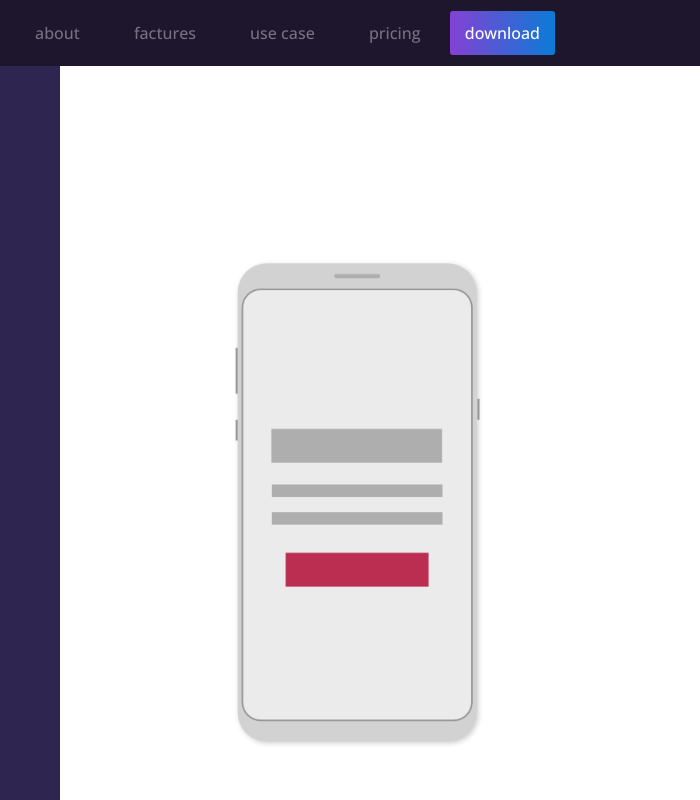
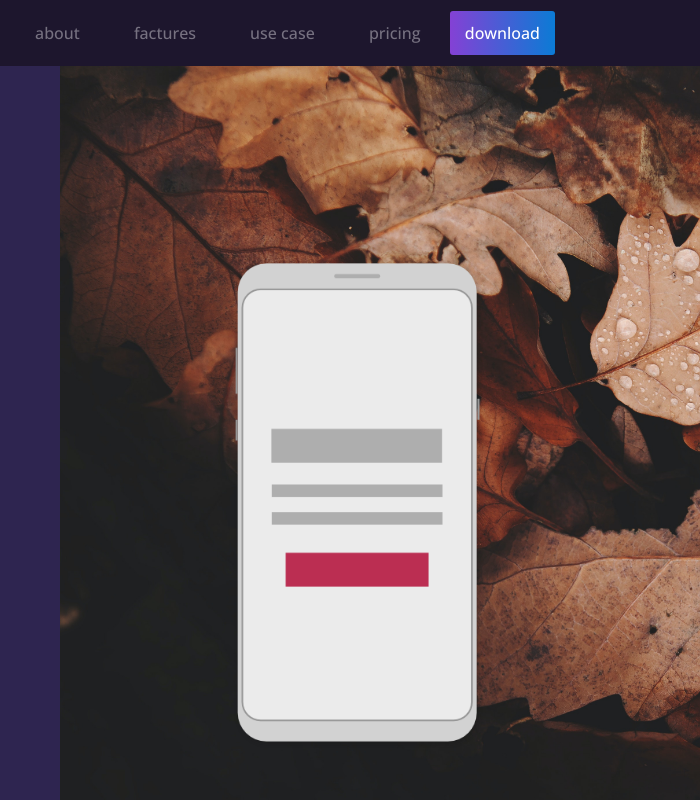
Before and after one commit to flaquito16/bleus_falla, a plain HTML site: page index.html in a window 1280 px wide. Shown: the top 800 px of the page, 580-1280 px from the left. Drawn offline with nearby package versions, Linux system fonts and the light colour scheme.

Commit message:
Update style.css

```diff
--- a/css/style.css
+++ b/css/style.css
@@ -90,7 +90,7 @@ background: #2e2550;
 .div4{
   display: flex;
  width: 50vw;
-  background: url(image/hojasFondo.jpg);
+  background: url(../image/hojasFondo.jpg);
   background-size: cover;
 }
 
```
